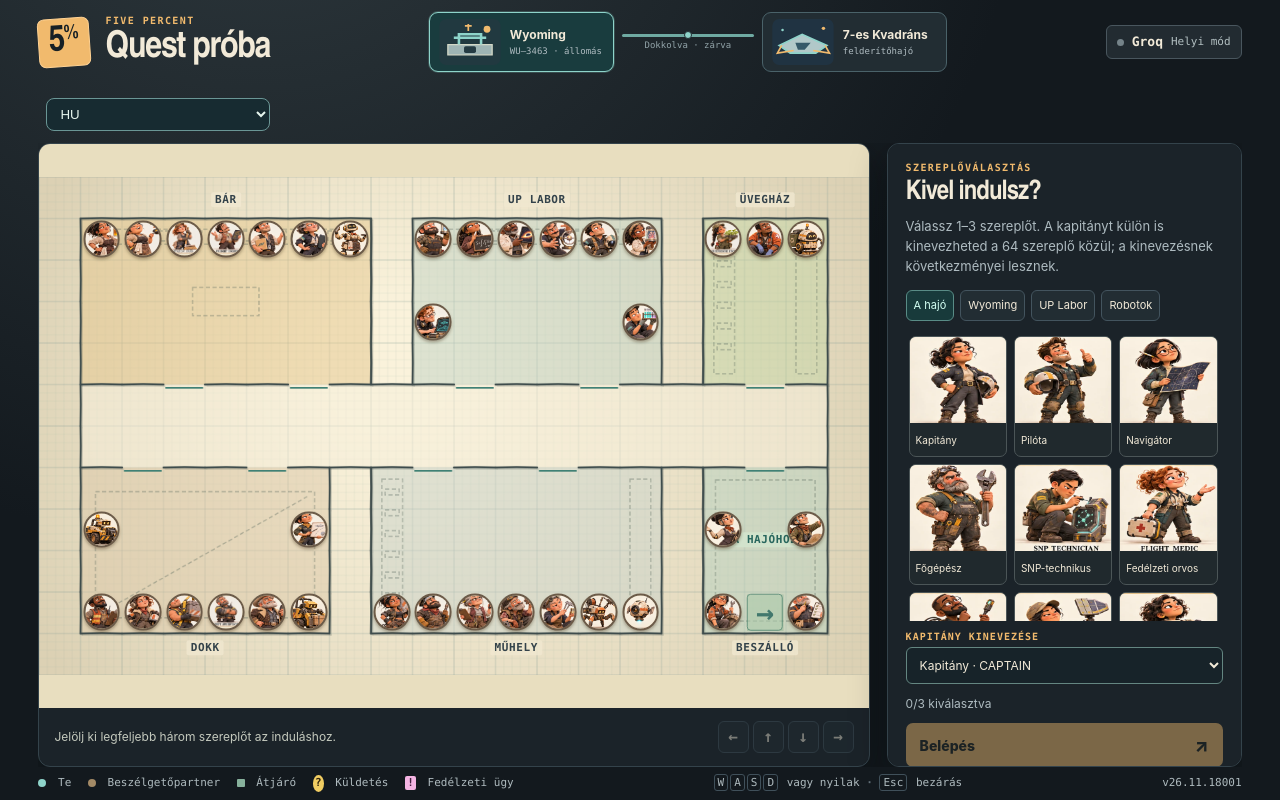
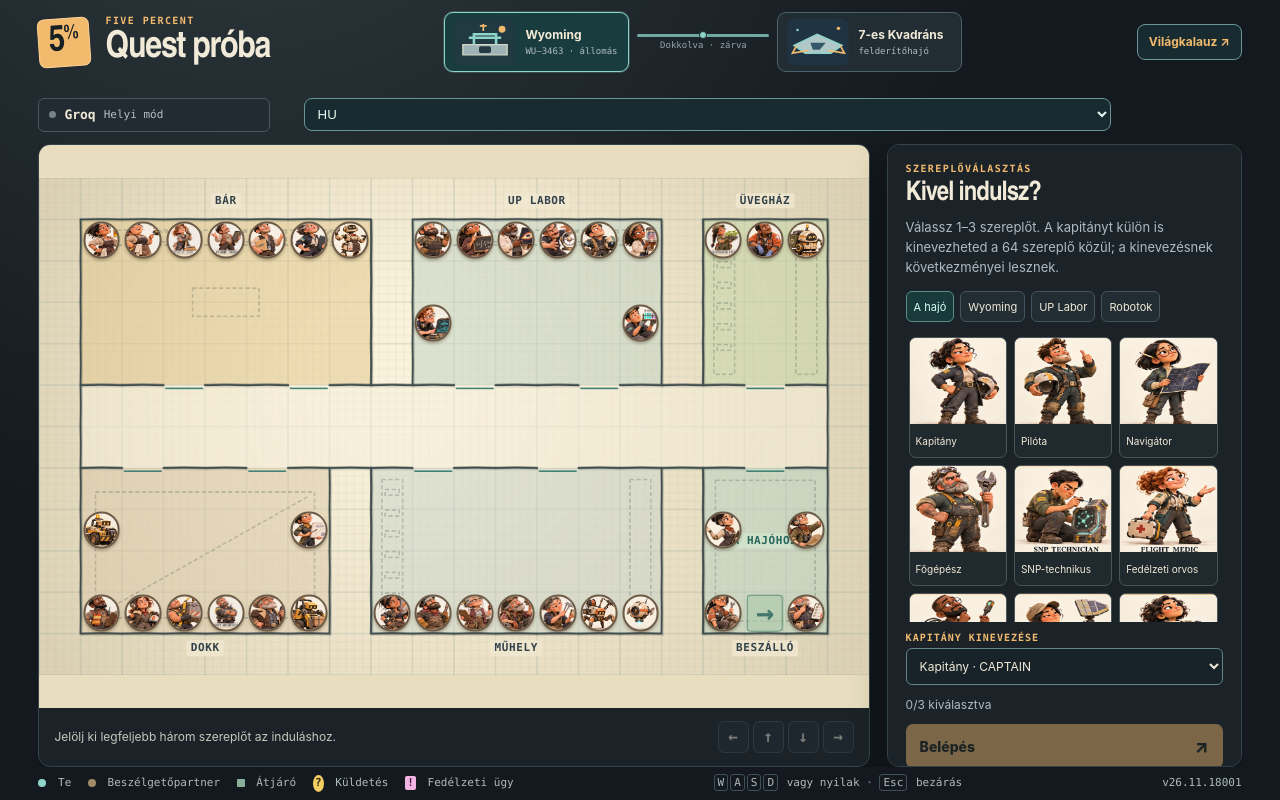
Before and after one commit to Pengeszikra/five-p-quest, a website with bundled scripts: page index.html in a window 1280 px wide. Built offline with nearby package versions, Linux system fonts and the light colour scheme; files whose address does not match are found by name.

Commit message:
feat: link world guide from game header

```diff
--- a/index.html
+++ b/index.html
@@ -35,6 +35,7 @@
         <span class="place-copy"><strong>7-es Kvadráns</strong><small>felderítőhajó</small></span>
       </button>
     </nav>
+    <a href="guide.html" id="guide-link" style="display:inline-flex;align-items:center;justify-content:center;white-space:nowrap;padding:8px 11px;border:1px solid #6a9695;border-radius:8px;text-decoration:none;color:#f1ba6d;background:#172b31;font-size:12px;font-weight:700" data-hu="Világkalauz ↗" data-en="World Guide ↗">Világkalauz ↗</a>
     <div class="groq-badge" id="groq-badge" data-mode="checking" role="status"><span class="signal"></span><strong>Groq</strong><span id="groq-state">Ellenőrzés…</span></div>
   </header>
 
```
